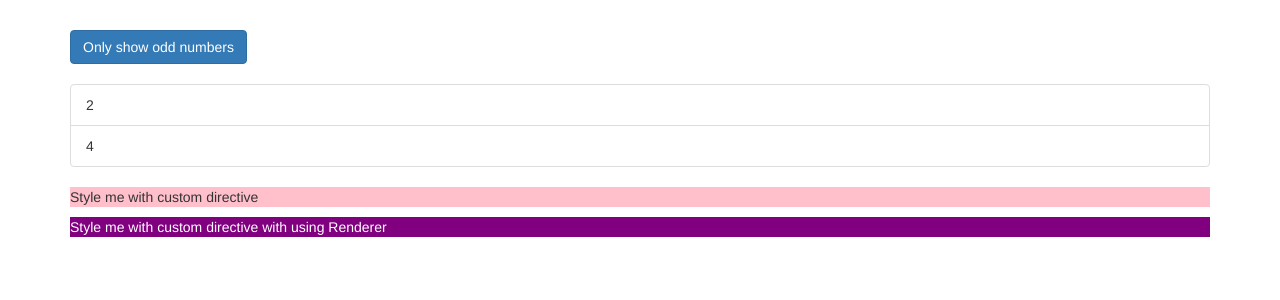
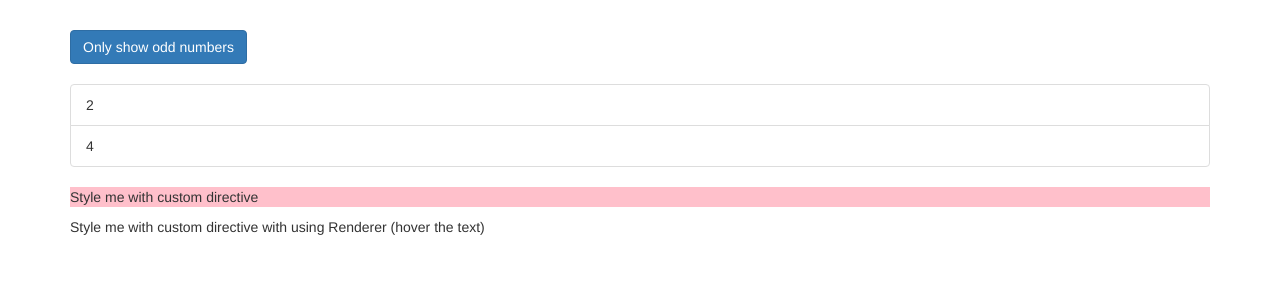
Before and after one commit to SofiiaMoroz/fourth-project, an Angular app: page / in a window 1280 px wide. Shown: the top 300 px of the page. Built offline with nearby package versions, Linux system fonts and the light colour scheme.

Commit message:
Using @HostListener to listen to host events

```diff
--- a/src/app/app.component.html
+++ b/src/app/app.component.html
@@ -27,7 +27,7 @@
         </div>
       </ul>
       <p appBasicHighlight>Style me with custom directive</p>
-      <p appBetterHighlight>Style me with custom directive with using Renderer</p>
+      <p appBetterHighlight>Style me with custom directive with using Renderer (hover the text)</p>
     </div>
   </div>
 </div>
--- a/src/app/better-highlight/better-highlight.directive.ts
+++ b/src/app/better-highlight/better-highlight.directive.ts
@@ -1,4 +1,4 @@
-import { Directive, ElementRef, OnInit, Renderer2 } from '@angular/core';
+import { Directive, ElementRef, HostListener, OnInit, Renderer2 } from '@angular/core';
 
 @Directive({
   selector: '[appBetterHighlight]'
@@ -8,7 +8,17 @@ export class BetterHighlightDirective implements OnInit{
   constructor(private elRef: ElementRef, private renderer: Renderer2) { }
 
   ngOnInit(): void {
+    // this.renderer.setStyle(this.elRef.nativeElement, 'background-color', 'purple');
+    // this.renderer.setStyle(this.elRef.nativeElement, 'color', 'white');
+  }
+
+  @HostListener('mouseenter') mouseover(eventData: Event) {
     this.renderer.setStyle(this.elRef.nativeElement, 'background-color', 'purple');
     this.renderer.setStyle(this.elRef.nativeElement, 'color', 'white');
   }
+
+  @HostListener('mouseleave') mouseleave(eventData: Event) {
+    this.renderer.setStyle(this.elRef.nativeElement, 'background-color', 'transparent');
+    this.renderer.setStyle(this.elRef.nativeElement, 'color', 'black');
+  }
 }
```
